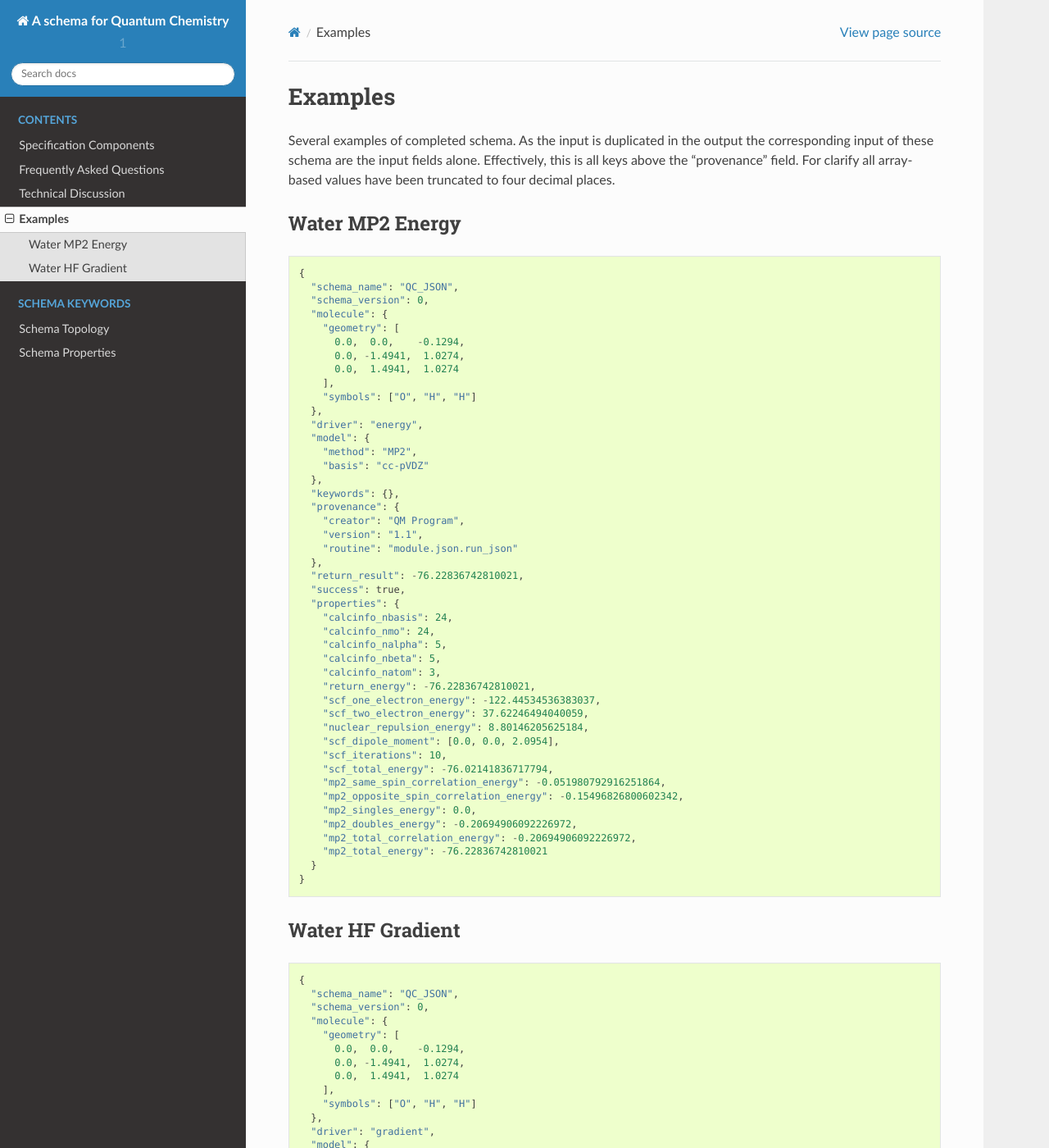
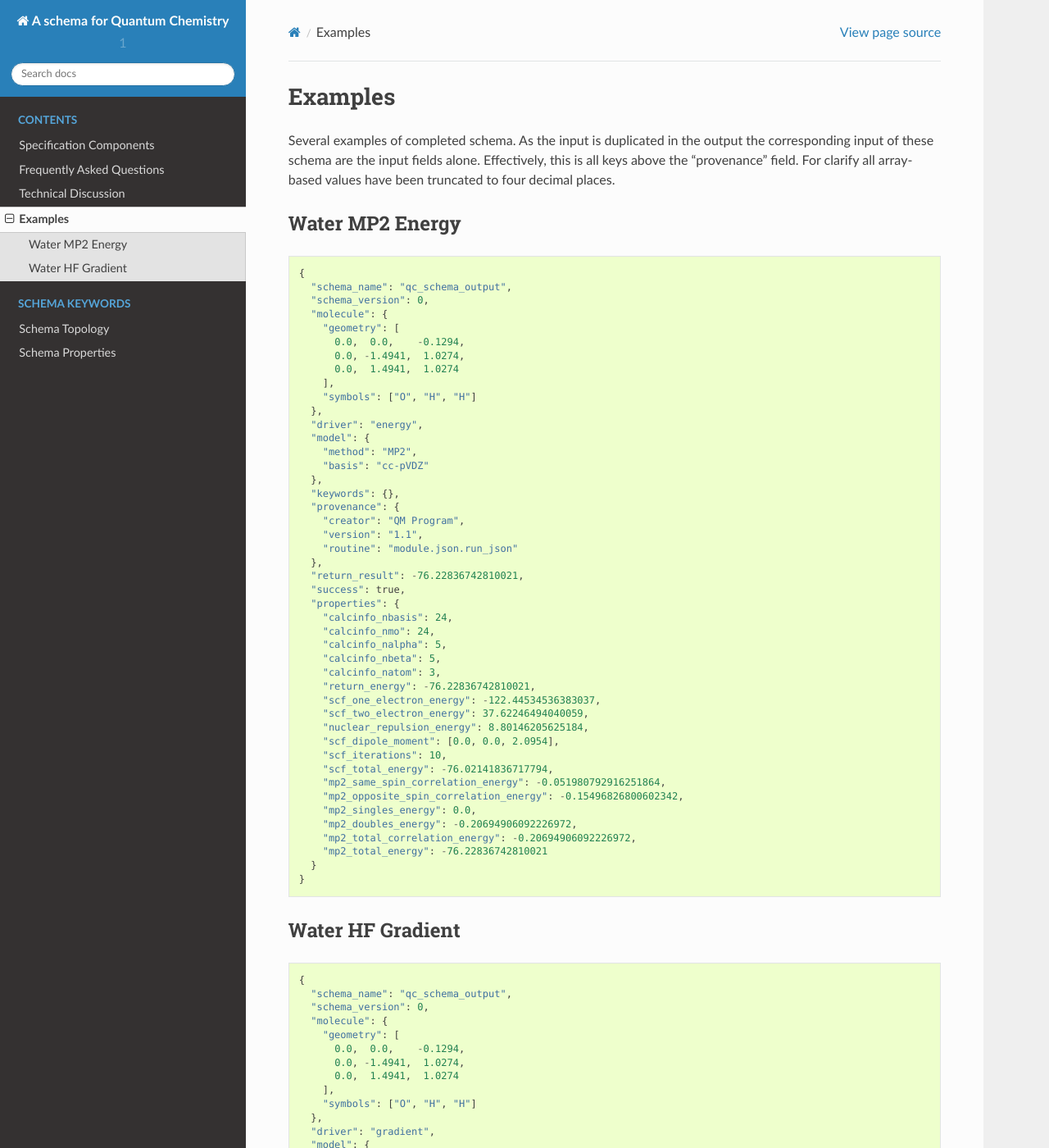
Before and after one commit to MolSSI/QCSchema, a Sphinx documentation site: the page built from docs/source/examples.rst, in a window 1280 px wide and 1400 px high. Shown: the whole window at 82% size. Built offline with Sphinx 7.4.7 and the Read the Docs theme 2.0.0, drawn with Linux system fonts in a browser that asks for light colours; the version number is read from the project's files by our own code.

Commit message:
Update examples.rst
Correct schema_name from the old `QC_JSON` to the new and correct `qc_schema_output`

```diff
--- a/docs/source/examples.rst
+++ b/docs/source/examples.rst
@@ -12,7 +12,7 @@ Water MP2 Energy
 .. code:: python
 
   {
-    "schema_name": "QC_JSON",
+    "schema_name": "qc_schema_output",
     "schema_version": 0,
     "molecule": {
       "geometry": [
@@ -64,7 +64,7 @@ Water HF Gradient
 .. code:: python
 
   {
-    "schema_name": "QC_JSON",
+    "schema_name": "qc_schema_output",
     "schema_version": 0,
     "molecule": {
       "geometry": [
```
